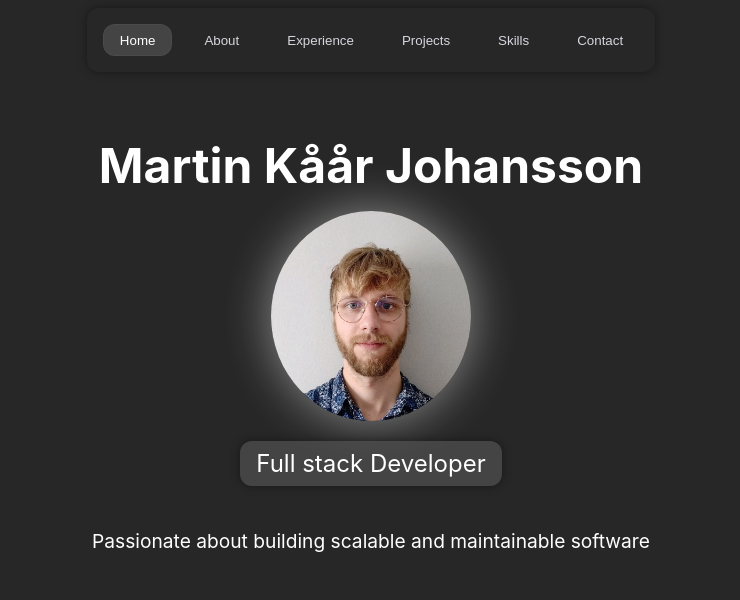
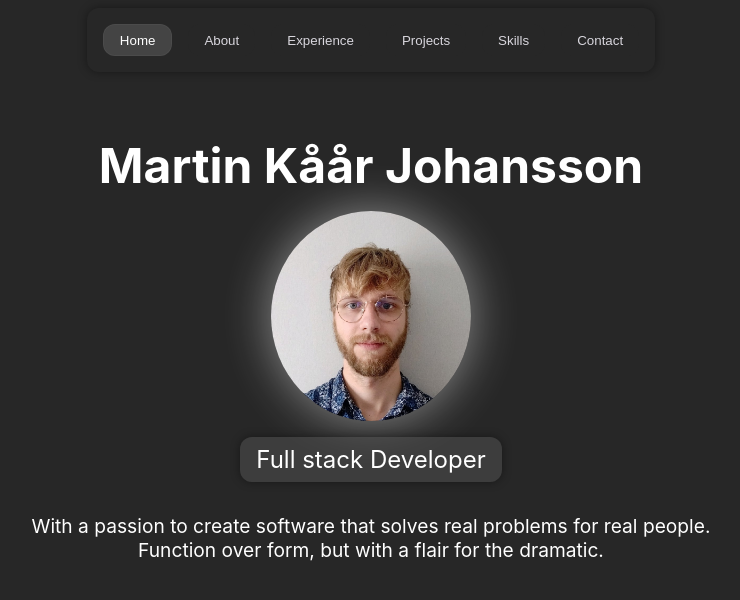
Before and after one commit to DefinitelyUnlikely/definitelyunlikely.github.io, a SvelteKit app in the folder portfolio/: page / in a window 1280 px wide. Shown: the top 600 px of the page, without its empty margins (277-1017 px from the left). Built offline with nearby package versions, Linux system fonts and the light colour scheme.

Commit message:
add an easter egg

```diff
--- a/portfolio/src/components/sections/hero/hero.svelte
+++ b/portfolio/src/components/sections/hero/hero.svelte
@@ -8,7 +8,8 @@
         <ProfilePicture />
         <p class="title">Full stack Developer</p>
         <p class="subtitle">
-            Passionate about building scalable and maintainable software
+            With a passion to create software that solves real problems for real
+            people. <br /> Function over form, but with a flair for the dramatic.
         </p>
     </div>
 </div>
@@ -38,7 +39,7 @@
 
     .hero-text .title {
         font-size: 1.5rem;
-        background-color: var(--accent-color);
+        background-color: var(--label-color);
         padding: 0.5rem 1rem;
         border-radius: 12px;
         margin-top: 0rem;
@@ -47,5 +48,8 @@
 
     .hero-text .subtitle {
         font-size: 1.2rem;
+        margin-top: 0.5rem;
+        text-align: center;
+        line-height: 1.25;
     }
 </style>
--- a/portfolio/src/components/shared/images/profilePicture.svelte
+++ b/portfolio/src/components/shared/images/profilePicture.svelte
@@ -1,14 +1,33 @@
 <script lang="ts">
     import profilePicture from "$lib/assets/img/linkedin-profile-pic.jpg";
+
+    let clickCount = $state(0);
 </script>
 
-<div class="profile-pic">
-    <img id="prof-pic" src={profilePicture} alt="Martin Kåår Johansson" />
+<div class="profile-pic" class:easter-egg-active={clickCount > 5}>
+    <img
+        id="prof-pic"
+        src={profilePicture}
+        alt="Martin Kåår Johansson"
+        onclick={() => clickCount++}
+        onkeydown={() => clickCount++}
+        role=""
+        tabindex="-1"
+    />
+    {#if clickCount > 5}
+        <div class="easter-egg">
+            <p>OUCH! Stop clicking me!</p>
+        </div>
+    {/if}
 </div>
 
 <style>
     .profile-pic {
         margin: 1rem 0 1rem 0;
+        display: flex;
+        flex-direction: column;
+        justify-content: center;
+        align-items: center;
     }
 
     #prof-pic {
@@ -16,4 +35,27 @@
         border-radius: 50%;
         box-shadow: 0 0 3rem rgba(255, 255, 255, 0.473);
     }
+
+    #prof-pic:hover {
+        cursor: pointer;
+    }
+
+    .easter-egg-active #prof-pic {
+        box-shadow: 0 0 3rem rgba(255, 0, 0, 0.473);
+        transition: box-shadow 0.5s ease-in-out;
+    }
+
+    .easter-egg-active .easter-egg {
+        position: relative;
+        top: -250px;
+        left: 200px;
+        color: var(--text-color);
+        font-size: 1.2rem;
+        font-weight: bold;
+        background-color: var(--background-color);
+        padding: 0.5rem 1rem;
+        border-radius: 12px;
+        box-shadow: 0 0 10px #00000067;
+        z-index: 1;
+    }
 </style>
```
